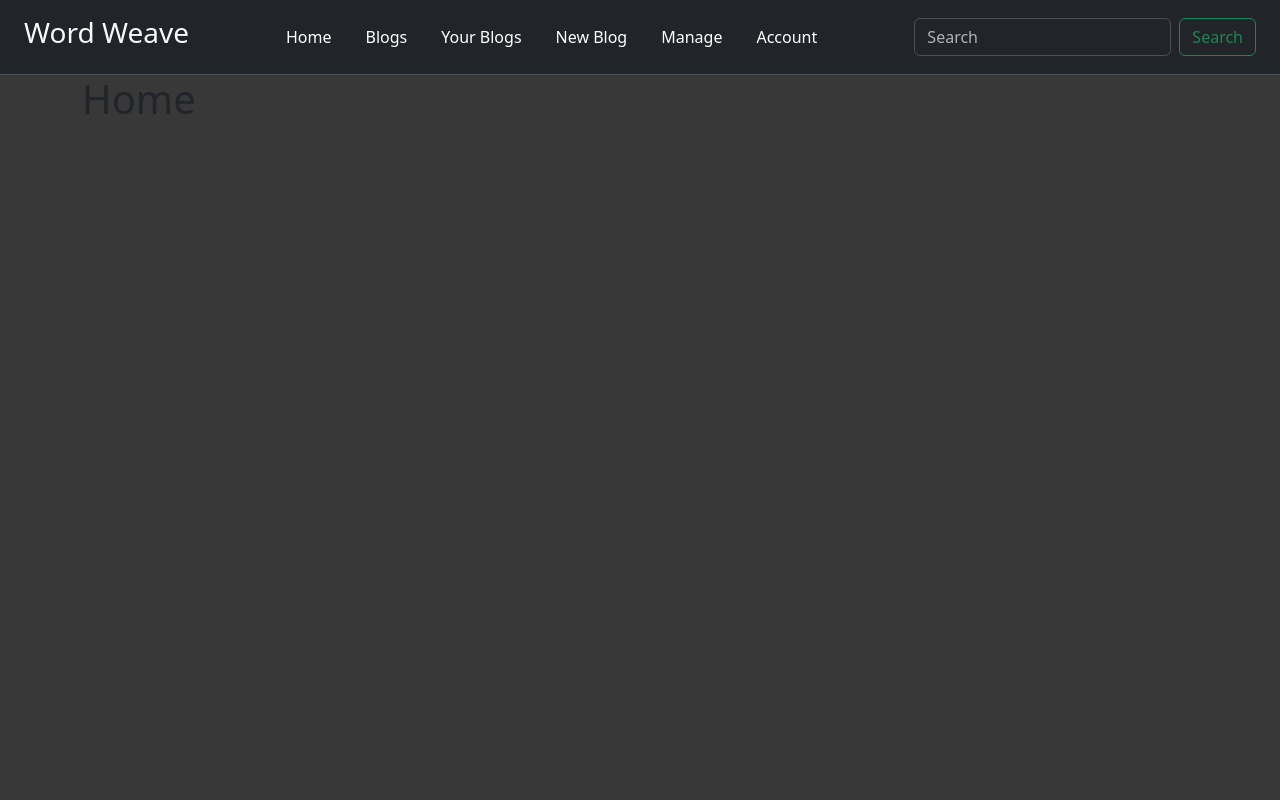
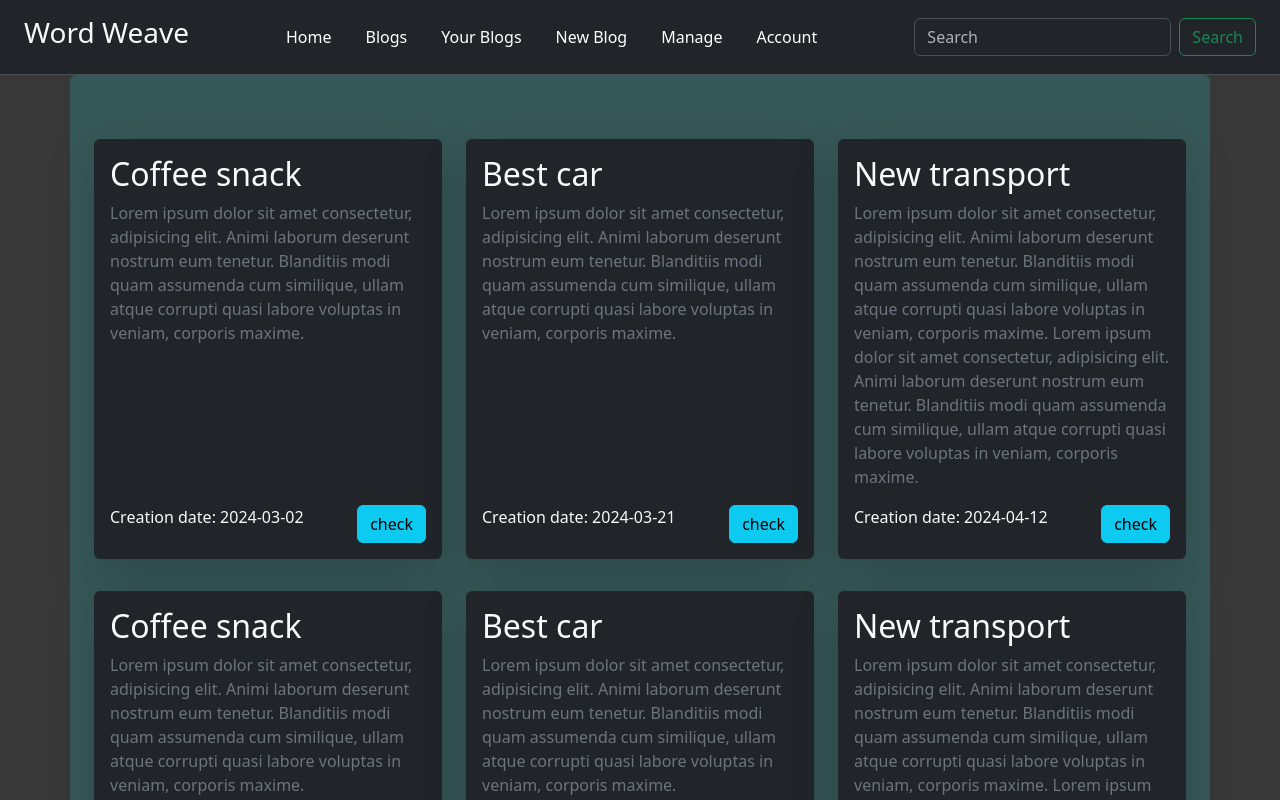
Before and after one commit to this0is0kuba/blogApp, a React (Create React App) app in the folder frontend-blog-app/: page / in a window 1280 px wide. Shown: the top 800 px of the page. Built offline with nearby package versions, Linux system fonts and the light colour scheme; data requests are answered from the project's data file.

Commit message:
add blog pages

```diff
--- a/frontend-blog-app/data/db.json
+++ b/frontend-blog-app/data/db.json
@@ -26,6 +26,7 @@
             "title": "Coffee snack",
             "content": "Lorem ipsum dolor sit amet consectetur, adipisicing elit. Animi laborum deserunt nostrum eum tenetur. Blanditiis modi quam assumenda cum similique, ullam atque corrupti quasi labore voluptas in veniam, corporis maxime.",
             "tags": ["coffee", "milk", "food", "dish", "snack"],
+            "category": "food",
             "creationDate": "2024-03-02",
             "authorId": 1
         },
@@ -34,6 +35,7 @@
             "title": "Best car",
             "content": "Lorem ipsum dolor sit amet consectetur, adipisicing elit. Animi laborum deserunt nostrum eum tenetur. Blanditiis modi quam assumenda cum similique, ullam atque corrupti quasi labore voluptas in veniam, corporis maxime.",
             "tags": ["car", "drive", "speed"],
+            "category": "technology",
             "creationDate": "2024-03-21",
             "authorId": 1
         },
@@ -42,6 +44,7 @@
             "title": "New transport",
             "content": "Lorem ipsum dolor sit amet consectetur, adipisicing elit. Animi laborum deserunt nostrum eum tenetur. Blanditiis modi quam assumenda cum similique, ullam atque corrupti quasi labore voluptas in veniam, corporis maxime. Lorem ipsum dolor sit amet consectetur, adipisicing elit. Animi laborum deserunt nostrum eum tenetur. Blanditiis modi quam assumenda cum similique, ullam atque corrupti quasi labore voluptas in veniam, corporis maxime.",
             "tags": ["plane", "transfer", "people", "flight", "transport"],
+            "category": "transport",
             "creationDate": "2024-04-12",
             "authorId": 2
         },
@@ -50,6 +53,7 @@
             "title": "Coffee snack",
             "content": "Lorem ipsum dolor sit amet consectetur, adipisicing elit. Animi laborum deserunt nostrum eum tenetur. Blanditiis modi quam assumenda cum similique, ullam atque corrupti quasi labore voluptas in veniam, corporis maxime.",
             "tags": ["coffee", "milk", "food", "dish", "snack"],
+            "category": "food",
             "creationDate": "2024-04-15",
             "authorId": 1
         },
@@ -58,6 +62,7 @@
             "title": "Best car",
             "content": "Lorem ipsum dolor sit amet consectetur, adipisicing elit. Animi laborum deserunt nostrum eum tenetur. Blanditiis modi quam assumenda cum similique, ullam atque corrupti quasi labore voluptas in veniam, corporis maxime.",
             "tags": ["car", "drive", "speed"],
+            "category": "technology",
             "creationDate": "2024-04-29",
             "authorId": 2
         },
@@ -66,7 +71,17 @@
             "title": "New transport",
             "content": "Lorem ipsum dolor sit amet consectetur, adipisicing elit. Animi laborum deserunt nostrum eum tenetur. Blanditiis modi quam assumenda cum similique, ullam atque corrupti quasi labore voluptas in veniam, corporis maxime. Lorem ipsum dolor sit amet consectetur, adipisicing elit. Animi laborum deserunt nostrum eum tenetur. Blanditiis modi quam assumenda cum similique, ullam atque corrupti quasi labore voluptas in veniam, corporis maxime.",
             "tags": ["plane", "transfer", "people", "flight", "transport"],
+            "category": "transport",
             "creationDate": "2024-05-01",
+            "authorId": 1
+        },
+        {
+            "id": 7,
+            "title": "Coffee snack",
+            "content": "Lorem ipsum dolor sit amet consectetur, adipisicing elit. Animi laborum deserunt nostrum eum tenetur. Blanditiis modi quam assumenda cum similique, ullam atque corrupti quasi labore voluptas in veniam, corporis maxime.",
+            "tags": ["coffee", "milk", "food", "dish", "snack"],
+            "category": "food",
+            "creationDate": "2024-05-02",
             "authorId": 1
         }
     ],
--- a/frontend-blog-app/package.json
+++ b/frontend-blog-app/package.json
@@ -41,5 +41,9 @@
       "last 1 firefox version",
       "last 1 safari version"
     ]
+  },
+  "devDependencies": {
+    "@babel/plugin-proposal-private-property-in-object": "^7.21.11",
+    "@babel/plugin-transform-private-property-in-object": "^7.24.5"
   }
 }
--- a/frontend-blog-app/src/components/App.tsx
+++ b/frontend-blog-app/src/components/App.tsx
@@ -8,7 +8,7 @@ function App() {
     <div className="App">
         <Navbar/>
 
-        <main className='container'>
+        <main className='container text-light rounded'>
 
           <BrowserRouter>
             <Routes>
--- /dev/null
+++ b/frontend-blog-app/src/components/functional/BlogList.tsx
@@ -0,0 +1,32 @@
+import Blog from "../../models/Blog";
+
+function BlogList({blogs}: {blogs: Blog[]}) {
+
+    return (
+        <div className="container pt-5">
+            <div className="row">
+
+                {
+                    blogs.map( (blog) => (
+                        <div className="col-4 my-3" key={blog.id}>
+                            <div className="p-3 bg-dark h-100 rounded shadow-lg d-flex flex-column">
+                                <h2>{blog.title}</h2>
+                                <p className="text-secondary">{blog.content}</p>
+                                <div className="mt-auto d-flex justify-content-between">
+                                    <div>
+                                        <span>Creation date: </span>
+                                        <span>{blog.creationDate}</span>
+                                    </div>
+                                    <button className="btn btn-info">check</button>
+                                </div>
+                            </div>
+                        </div>
+                    ))
+                }
+
+            </div>
+        </div>
+    );
+}
+
+export default BlogList;
--- a/frontend-blog-app/src/components/layout/Navbar.tsx
+++ b/frontend-blog-app/src/components/layout/Navbar.tsx
@@ -1,7 +1,7 @@
 function Navbar() {
     return (
 
-        <nav className="navbar bg-dark border-bottom border-body px-4 py-3" data-bs-theme="dark">
+        <nav className="navbar bg-dark border-bottom border-body px-4 py-3 sticky-top" data-bs-theme="dark">
 
             <h3 className="text-light">Word Weave</h3>
 
--- a/frontend-blog-app/src/components/main/BlogSearcher.tsx
+++ b/frontend-blog-app/src/components/main/BlogSearcher.tsx
@@ -1,7 +1,35 @@
+import { useEffect, useState } from "react";
+import BlogService from "../../services/BlogService";
+import BlogList from "../functional/BlogList";
+import Blog from "../../models/Blog";
+
 function BlogSearcher() {
+
+    const [blogs, setBlogs] = useState<Blog[]>([]);
+    const [isPending, setPending] = useState<boolean>(true);
+    const [error, setError] = useState<Error | null>(null);
+
+    useEffect(() => {
+
+        const blogService = BlogService.getBlogService();
+
+        blogService.getBlogs()
+            .then( (data: Blog[]) => {
+                setBlogs(data)
+                setPending(false)
+            })
+            .catch( (err: Error) => {
+                setError(err);
+                setPending(false);
+            })
+
+    }, []);
+
     return (
         <div>
-            <h1>BlogSearcher</h1>
+            {error && <h2>{error.message}</h2>}
+            {isPending && <h2>Loading...</h2>}
+            {blogs && <BlogList blogs={blogs} />}
         </div>
     );
 }
--- a/frontend-blog-app/src/components/main/Home.tsx
+++ b/frontend-blog-app/src/components/main/Home.tsx
@@ -1,7 +1,35 @@
+import { useEffect, useState } from "react";
+import BlogService from "../../services/BlogService";
+import BlogList from "../functional/BlogList";
+import Blog from "../../models/Blog";
+
 function Home() {
+
+    const [blogs, setBlogs] = useState<Blog[]>([]);
+    const [isPending, setPending] = useState<boolean>(true);
+    const [error, setError] = useState<Error | null>(null);
+
+    useEffect(() => {
+
+        const blogService = BlogService.getBlogService();
+
+        blogService.getBlogs()
+            .then( (data: Blog[]) => {
+                setBlogs(data)
+                setPending(false)
+            })
+            .catch( (err: Error) => {
+                setError(err);
+                setPending(false);
+            })
+
+    }, []);
+
     return (
         <div>
-            <h1>Home</h1>
+            {error && <h2>{error.message}</h2>}
+            {isPending && <h2>Loading...</h2>}
+            {blogs && <BlogList blogs={blogs} />}
         </div>
     );
 }
--- a/frontend-blog-app/src/index.css
+++ b/frontend-blog-app/src/index.css
@@ -1,3 +1,4 @@
-body {
-    min-height: 100vh;
+main {
+    min-height: 85vh;
+    background-color: rgb(55, 88, 88);
 }
--- a/frontend-blog-app/src/models/Blog.ts
+++ b/frontend-blog-app/src/models/Blog.ts
@@ -6,6 +6,7 @@ interface Blog {
     title: string;
     content: string;
     tags: string[];
+    category: string,
     creationDate: string;
     author: User;
 }
--- /dev/null
+++ b/frontend-blog-app/src/services/BlogService.ts
@@ -0,0 +1,39 @@
+import Blog from "../models/Blog";
+
+class BlogService {
+
+    private static instance: BlogService;
+    private static readonly blogURL: string = "http://localhost:8000/blog";
+    private static readonly commentURL: string = "http://localhost:8000/comment";
+    private static blogList: Blog[];
+
+    private constructor() {}
+
+    public static getBlogService(): BlogService {
+
+        if(BlogService.instance == null)
+            BlogService.instance = new BlogService();
+
+        return BlogService.instance;
+    }
+
+    public async getBlogs(): Promise<Blog[]> {
+
+        await new Promise(resolve => setTimeout(resolve, 1000));
+
+        if(!BlogService.blogList) {
+
+            const response = await fetch(BlogService.blogURL);
+
+            if(!response.ok)
+                throw new Error('Could not fetch the data for that resource')
+
+            const data: Blog[] = await response.json();
+            BlogService.blogList = data;
+        }
+
+        return Promise.resolve(BlogService.blogList);
+    }
+}
+
+export default BlogService;
```
Also changed, not shown: 1 other file (tests, documents, lock files or other folders).
